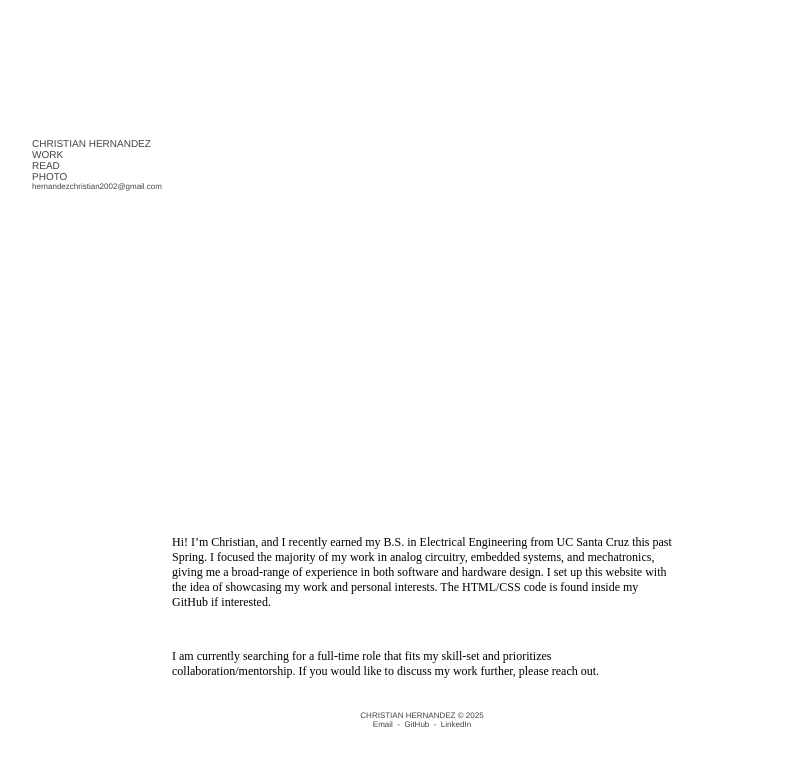
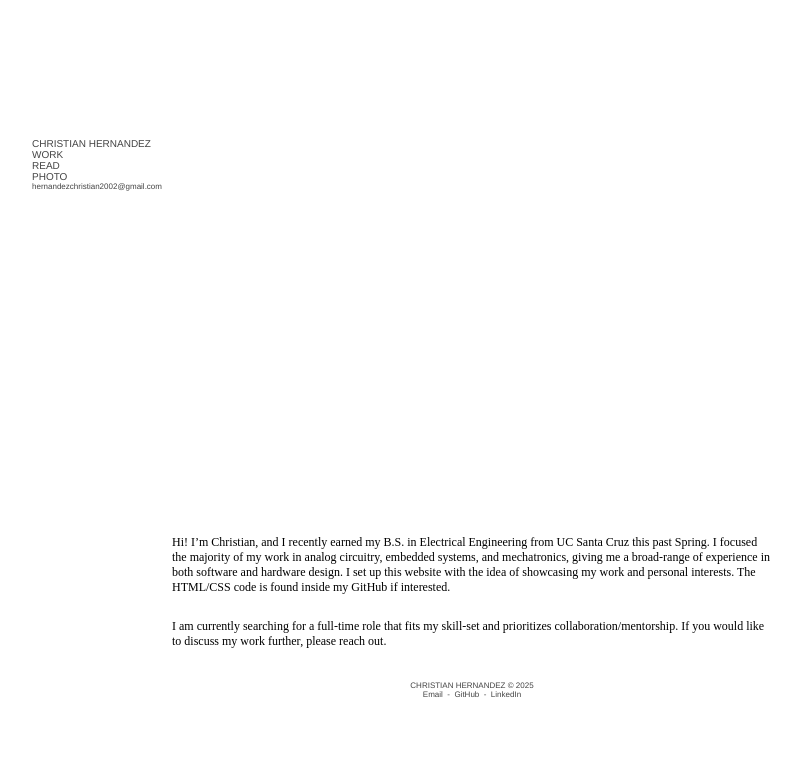
Before and after one commit to chruhern/christianhernandez, a Jekyll site: the page built from index.md, in a window 1280 px wide. Shown: the top 766 px of the page, without its empty margins (106-907 px from the left). Built offline with Jekyll 4.4.1, drawn with Linux system fonts in a browser that asks for light colours.

Commit message:
Edits: adjusting main div CSS

```diff
--- a/assets/css/style.css
+++ b/assets/css/style.css
@@ -11,7 +11,6 @@ a{text-decoration: none; color: #444;}
 
   font-family: Helvetica;
 }
-
 
 .sidebar-menu{
   list-style: none;
@@ -46,7 +45,7 @@ a{text-decoration: none; color: #444;}
   position: relative;
 
   margin-top: 100px;
-  width: 500px;
+  width: 600px;
 }
 
 
--- a/index.md
+++ b/index.md
@@ -5,5 +5,4 @@ title: Home
 <br>
 Hi! I'm Christian, and I recently earned my B.S. in Electrical Engineering from UC Santa Cruz this past Spring. I focused the majority of my work in analog circuitry, embedded systems, and mechatronics, giving me a broad-range of experience in both software and hardware design. I set up this website with the idea of showcasing my work and personal interests. The HTML/CSS code is found inside my GitHub if interested.
 
-<br>
  I am currently searching for a full-time role that fits my skill-set and prioritizes collaboration/mentorship. If you would like to discuss my work further, please reach out.
```
